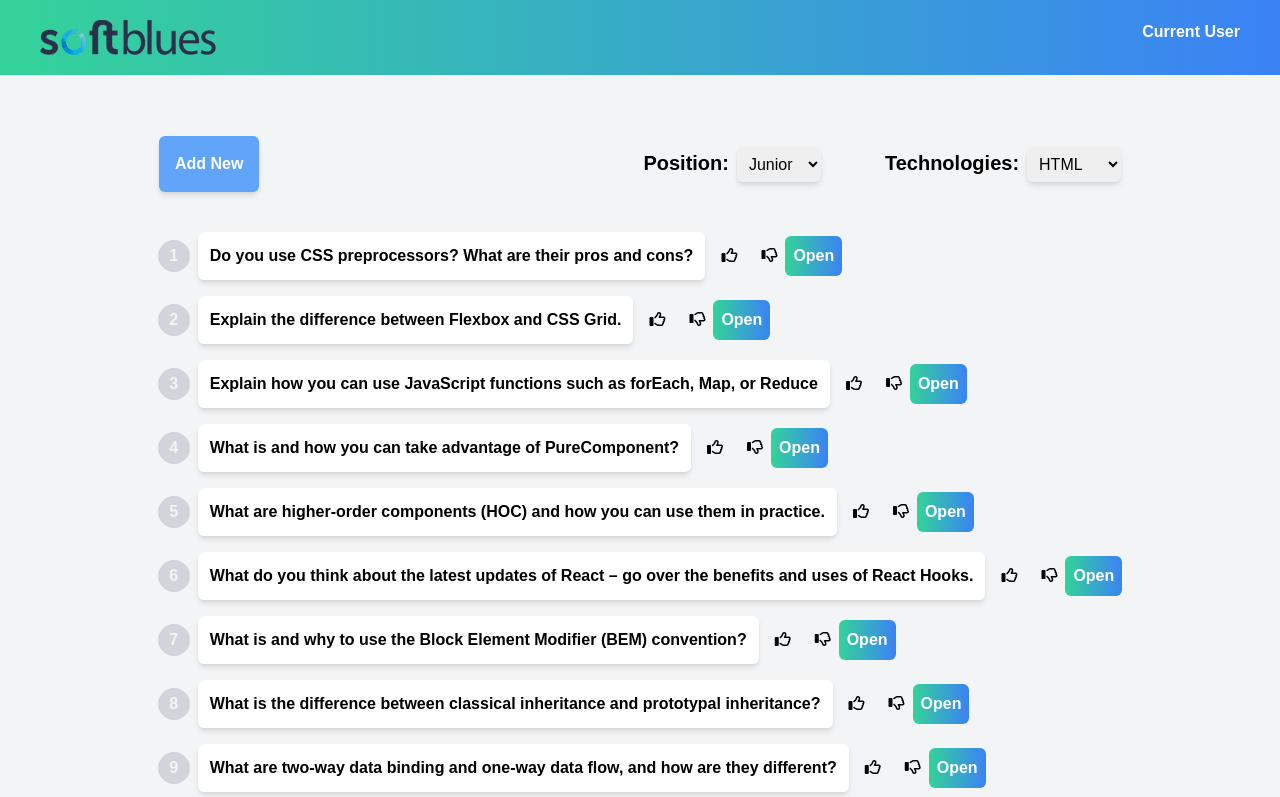
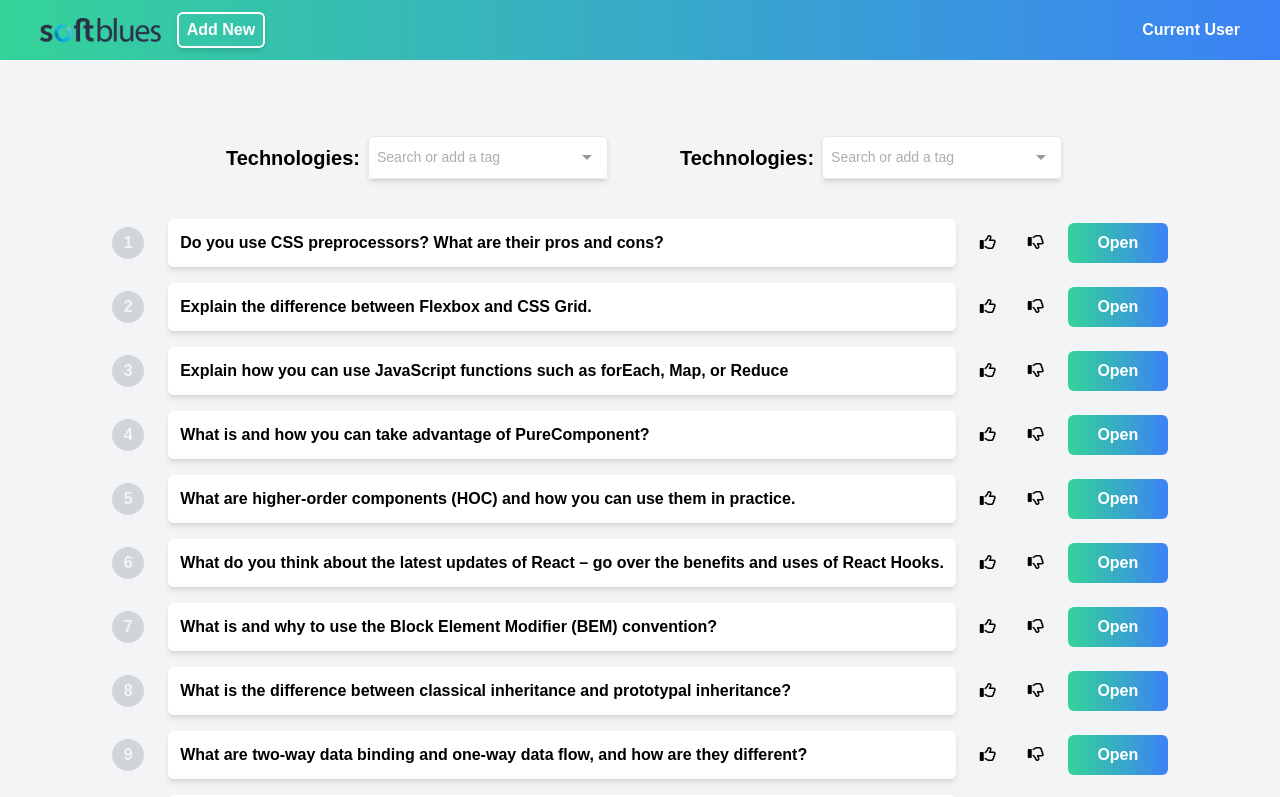
Before and after one commit to ChrystynaBohdan/InterVue, a Vue app: page / in a window 1280 px wide. Shown: the top 797 px of the page. Built offline with nearby package versions, Linux system fonts and the light colour scheme; a web font is replaced by a local one.

Commit message:
fixed styles

```diff
--- a/package.json
+++ b/package.json
@@ -15,6 +15,7 @@
     "postcss": "^7",
     "tailwindcss": "npm:@tailwindcss/postcss7-compat@^2.2.17",
     "vue": "^2.6.11",
+    "vue-multiselect": "^2.1.6",
     "vue-router": "^3.2.0",
     "vuex": "^3.4.0"
   },
--- a/src/components/Footer.vue
+++ b/src/components/Footer.vue
@@ -1,5 +1,5 @@
 <template>
-  <div class="bg-indigo-900 text-gray-400 text-center py-5 px-10 w-full">
+  <div class="bg-indigo-900 text-gray-400 text-center py-3 px-10 w-full">
     Copyright @ 2021 SoftBlues Agency | All rights reserved
   </div>
 </template>
--- a/src/components/Header.vue
+++ b/src/components/Header.vue
@@ -1,8 +1,45 @@
 <template>
   <div
-    class="flex py-5 px-10 w-full justify-between fixed z-10 top-0 left-0 bg-gradient-to-r from-green-400 to-blue-500"
+    class="
+      flex
+      py-3
+      px-10
+      w-full
+      justify-between
+      items-center
+      fixed
+      z-10
+      top-0
+      left-0
+      bg-gradient-to-r
+      from-green-400
+      to-blue-500
+    "
   >
-    <img src="../assets/soft-blues-logo-white.png" alt="logo" />
+    <div class="flex gap-x-4 items-center">
+      <img src="../assets/soft-blues-logo-white.png" alt="logo" class="h-6" />
+      <div>
+        <router-link
+          to="/addnew"
+          tag="button"
+          class="
+            border-2 border-white
+            px-2
+            py-1
+            rounded-md
+            cursor-pointer
+            text-white
+            font-semibold
+            hover:bg-blue-400
+            transition
+            duration-500
+            ease-in-out
+            shadow-md
+          "
+          >Add New
+        </router-link>
+      </div>
+    </div>
     <div
       class="hover:text-black leading-normal cursor-pointer text-white font-bold transition duration-500 ease-in-out"
     >
--- /dev/null
+++ b/src/components/Multiselect.vue
@@ -0,0 +1,55 @@
+<template>
+  <div>
+    <div class="flex content-center items-center">
+      <label class="px-2 font-semibold text-xl">Technologies:</label>
+      <div class="shadow-md">
+        <div>
+          <multiselect
+            v-model="value"
+            tag-placeholder="Add this as new tag"
+            placeholder="Search or add a tag"
+            label="name"
+            track-by="code"
+            :options="options"
+            :multiple="true"
+            :taggable="true"
+            @tag="addTag"
+            class="w-60"
+          ></multiselect>
+        </div>
+      </div>
+    </div>
+  </div>
+</template>
+
+<script>
+import Multiselect from "vue-multiselect";
+
+export default {
+  components: {
+    Multiselect,
+  },
+  data() {
+    return {
+      value: null,
+      options: [
+        { name: "Vue.js", code: "vu" },
+        { name: "Javascript", code: "js" },
+        { name: "Open Source", code: "os" },
+      ],
+    };
+  },
+  methods: {
+    addTag(newTag) {
+      const tag = {
+        name: newTag,
+        code: newTag.substring(0, 2) + Math.floor(Math.random() * 10000000),
+      };
+      this.options.push(tag);
+      this.value.push(tag);
+    },
+  },
+};
+</script>
+<style src="vue-multiselect/dist/vue-multiselect.min.css"></style>
+<style></style>
--- a/src/views/Question.vue
+++ b/src/views/Question.vue
@@ -1,6 +1,6 @@
 <template>
-  <div>
-    <div class="mt-40 text-center">{{ question.title }}</div>
+  <div class="flex h-screen flex-col">
+    <div class="text-center flex-grow flex justify-center items-center">{{ question.title }}</div>
     <button
       @click="back"
       class="
--- a/src/views/QuestionsList.vue
+++ b/src/views/QuestionsList.vue
@@ -2,56 +2,18 @@
   <div class="relative py-24 bg-gray-100">
     <div class="flex flex-col items-center justify-center pt-10 max-w-screen-2xl">
       <div class="flex justify-between content-center items-center max-w-screen-2xl space-x-96">
-        <div>
-          <router-link
-            to="/addnew"
-            tag="button"
-            class="
-              border-solid
-              p-4
-              rounded-md
-              bg-blue-400
-              cursor-pointer
-              text-white
-              font-semibold
-              hover:bg-blue-600
-              transition
-              duration-500
-              ease-in-out
-              shadow-md
-            "
-            >Add New
-          </router-link>
-        </div>
-        <div class="flex space-x-16">
+        <div class="flex gap-x-16 gap-y-4 flex-wrap justify-center">
           <div>
-            <label for="position" class="font-semibold text-xl">Position:</label>
-            <select id="position" class="px-2 py-2 ml-2 focus:ring-2 focus:ring-blue-600 rounded-md shadow-md">
-              <option>Junior</option>
-              <option>Middle</option>
-              <option>Senior</option>
-            </select>
+            <Multiselect />
           </div>
           <div>
-            <label for="technologies" class="font-semibold text-xl">Technologies:</label>
-            <select
-              name="Technologies"
-              id="technologies"
-              class="px-2 py-2 ml-2 focus:ring-2 focus:ring-blue-600 rounded-md shadow-md"
-            >
-              <option>HTML</option>
-              <option>CSS</option>
-              <option>JS Core</option>
-              <option>React</option>
-              <option>Redux</option>
-              <option>Vue</option>
-            </select>
+            <Multiselect />
           </div>
         </div>
       </div>
       <div class="pt-8">
         <ul>
-          <li class="p-2" v-for="question in allQuestions" :key="question.id">
+          <li class="p-2 grid gap-4 items-center question" v-for="question in allQuestions" :key="question.id">
             <span
               class="bg-gray-300 inline-block font-extrabold rounded-full text-gray-100 h-8 w-8 text-center leading-8"
               >{{ question.id }}</span
@@ -74,7 +36,7 @@
               "
               >{{ question.title }}</span
             >
-            <button class="px-4 cursor-pointer">
+            <button class="px-2 cursor-pointer">
               <i class="far fa-thumbs-up"></i>
             </button>
             <button class="px-2 cursor-pointer">
@@ -106,9 +68,11 @@
 <script>
 import { mapGetters } from "vuex";
 import router from "../router";
+import Multiselect from "../components/Multiselect";
 
 export default {
   name: "QuestionsList",
+  components: { Multiselect },
   computed: { ...mapGetters(["allQuestions"]) },
   methods: {
     goToQuestion(id) {
@@ -117,3 +81,8 @@ export default {
   },
 };
 </script>
+<style>
+.question {
+  grid-template-columns: 32px 1fr 32px 32px minmax(50px, 100px);
+}
+</style>
```
Also changed, not shown: 1 other file (tests, documents, lock files or other folders).
